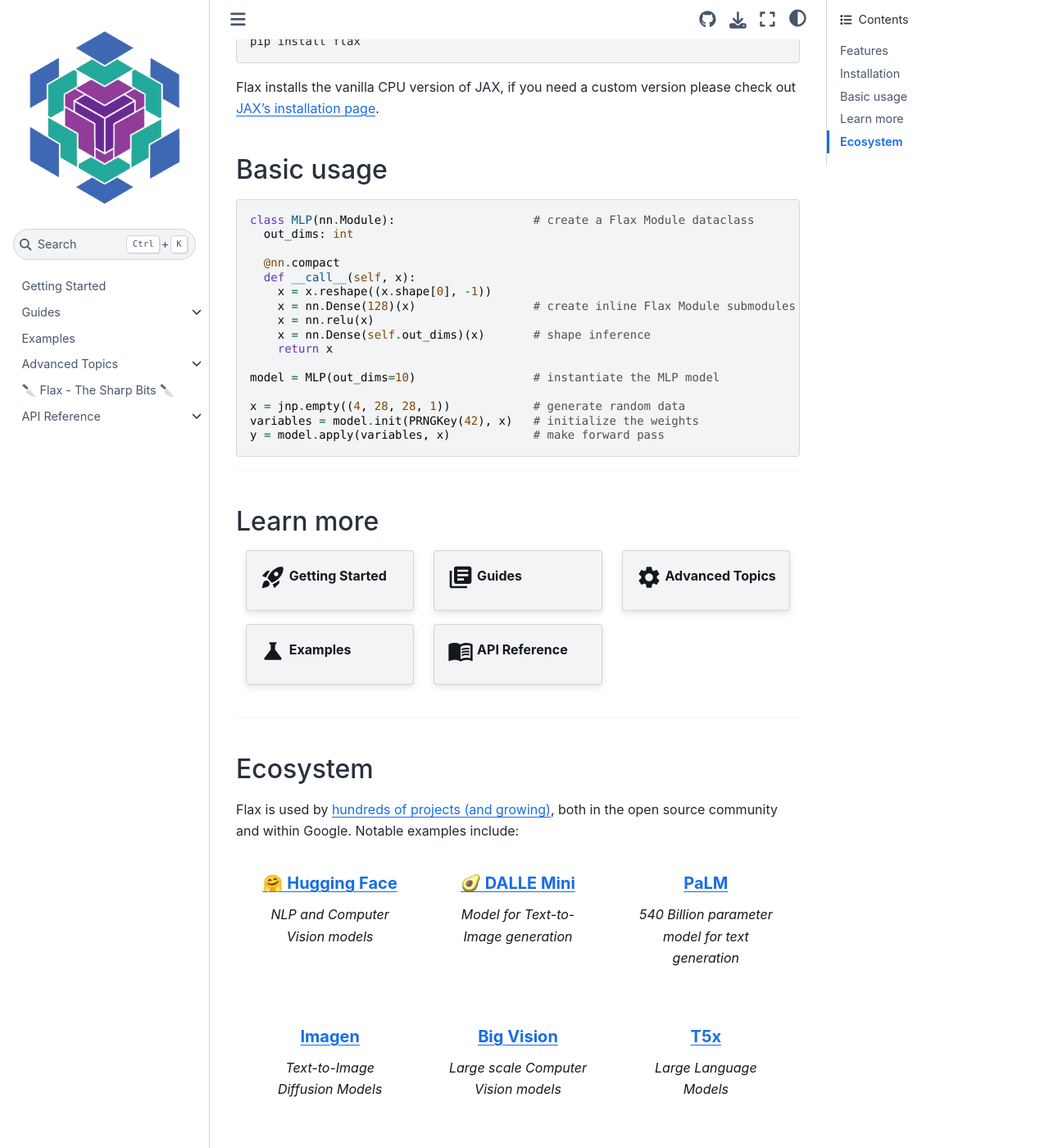
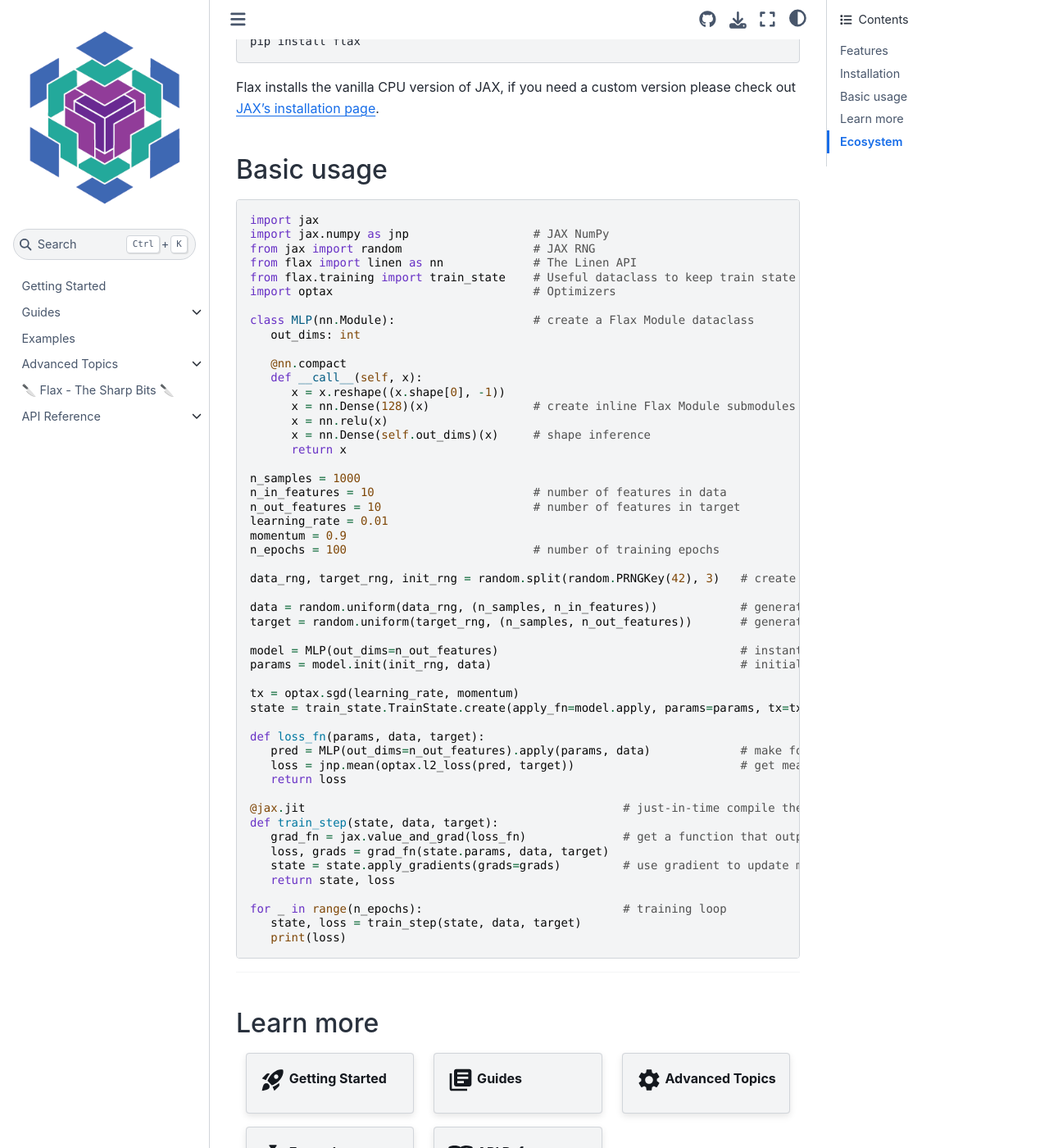
Before and after one commit to google/flax, a Sphinx documentation site: the page built from docs/index.rst, in a window 1280 px wide and 1400 px high, scrolled down 976 px. Shown: the whole window at 82% size. Built offline with Sphinx 7.4.7 and the Sphinx Book theme 1.1.4, drawn with Linux system fonts in a browser that asks for light colours; pages that are not in the unit, such as notebooks, are missing from menus.

Commit message:
Updated flax documentation.

```diff
--- a/docs/index.rst
+++ b/docs/index.rst
@@ -92,31 +92,60 @@
 Basic usage
 ^^^^^^^^^^^^
 
-.. testsetup::
+.. testcode::
 
    import jax
-   from jax.random import PRNGKey
-   import flax.linen as nn
-   import jax.numpy as jnp
-
-.. testcode::
+   import jax.numpy as jnp                  # JAX NumPy
+   from jax import random                   # JAX RNG
+   from flax import linen as nn             # The Linen API
+   from flax.training import train_state    # Useful dataclass to keep train state
+   import optax                             # Optimizers
 
    class MLP(nn.Module):                    # create a Flax Module dataclass
-     out_dims: int
+      out_dims: int
 
-     @nn.compact
-     def __call__(self, x):
-       x = x.reshape((x.shape[0], -1))
-       x = nn.Dense(128)(x)                 # create inline Flax Module submodules
-       x = nn.relu(x)
-       x = nn.Dense(self.out_dims)(x)       # shape inference
-       return x
+      @nn.compact
+      def __call__(self, x):
+         x = x.reshape((x.shape[0], -1))
+         x = nn.Dense(128)(x)               # create inline Flax Module submodules
+         x = nn.relu(x)
+         x = nn.Dense(self.out_dims)(x)     # shape inference
+         return x
 
-   model = MLP(out_dims=10)                 # instantiate the MLP model
+   n_samples = 1000
+   n_in_features = 10                       # number of features in data
+   n_out_features = 10                      # number of features in target
+   learning_rate = 0.01
+   momentum = 0.9
+   n_epochs = 100                           # number of training epochs
 
-   x = jnp.empty((4, 28, 28, 1))            # generate random data
-   variables = model.init(PRNGKey(42), x)   # initialize the weights
-   y = model.apply(variables, x)            # make forward pass
+   data_rng, target_rng, init_rng = random.split(random.PRNGKey(42), 3)   # create RNG keys
+
+   data = random.uniform(data_rng, (n_samples, n_in_features))            # generate random data
+   target = random.uniform(target_rng, (n_samples, n_out_features))       # generate random regression targets
+
+   model = MLP(out_dims=n_out_features)                                   # instantiate the MLP model
+   params = model.init(init_rng, data)                                    # initialize random weights
+
+   tx = optax.sgd(learning_rate, momentum)                                            # create optimizer
+   state = train_state.TrainState.create(apply_fn=model.apply, params=params, tx=tx)  # create train state
+
+   def loss_fn(params, data, target):
+      pred = MLP(out_dims=n_out_features).apply(params, data)             # make forward pass
+      loss = jnp.mean(optax.l2_loss(pred, target))                        # get mean squared error
+      return loss
+
+   @jax.jit                                              # just-in-time compile the function
+   def train_step(state, data, target):
+      grad_fn = jax.value_and_grad(loss_fn)              # get a function that outputs the loss value, as well as the gradient
+      loss, grads = grad_fn(state.params, data, target)
+      state = state.apply_gradients(grads=grads)         # use gradient to update model parameters
+      return state, loss
+
+   for _ in range(n_epochs):                             # training loop
+      state, loss = train_step(state, data, target)
+      print(loss)
+
 
 ----
 
```
Also changed, not shown: docs/getting_started.md (+3 -3 lines), docs/guides/jax_for_the_impatient.md (+1 -1 lines).
